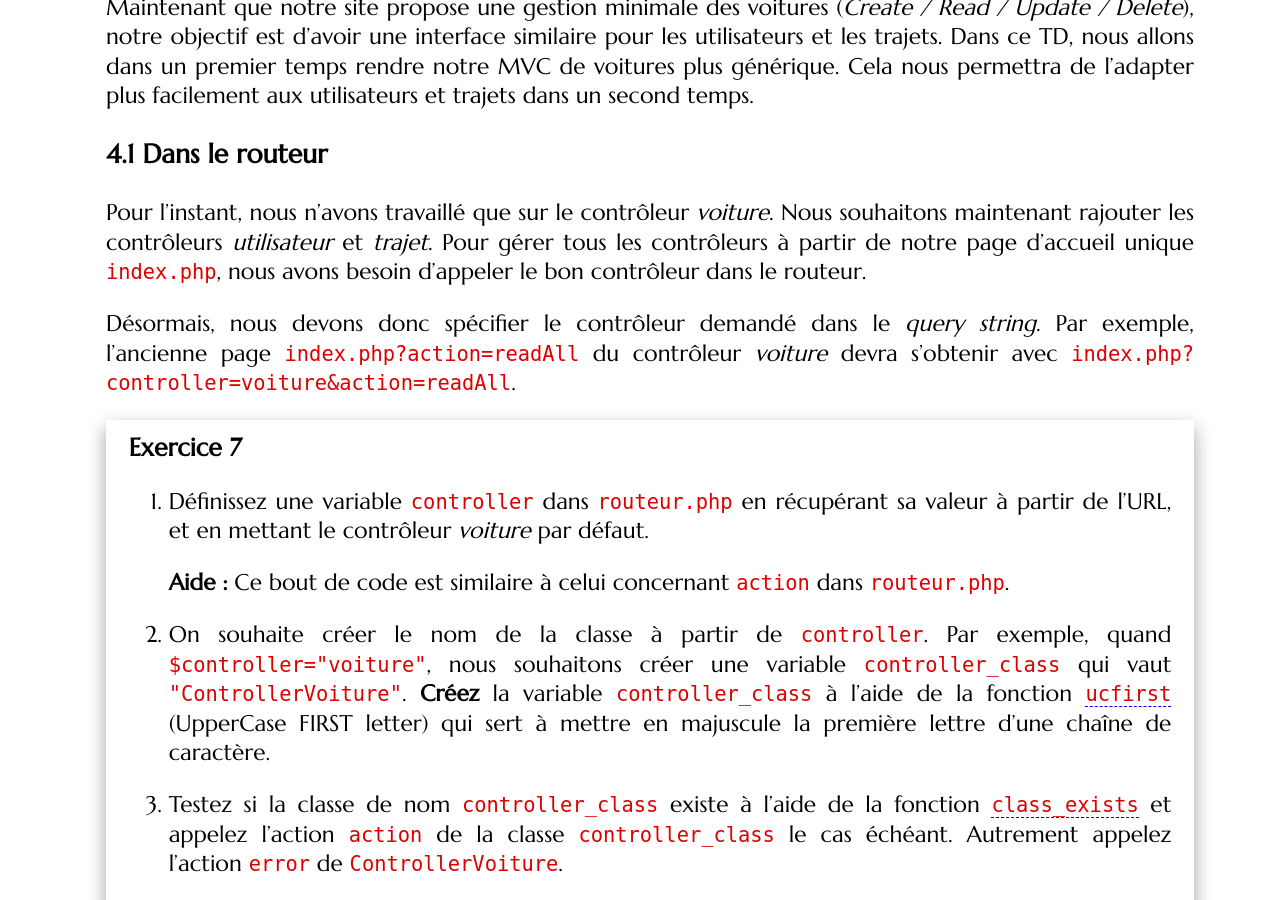
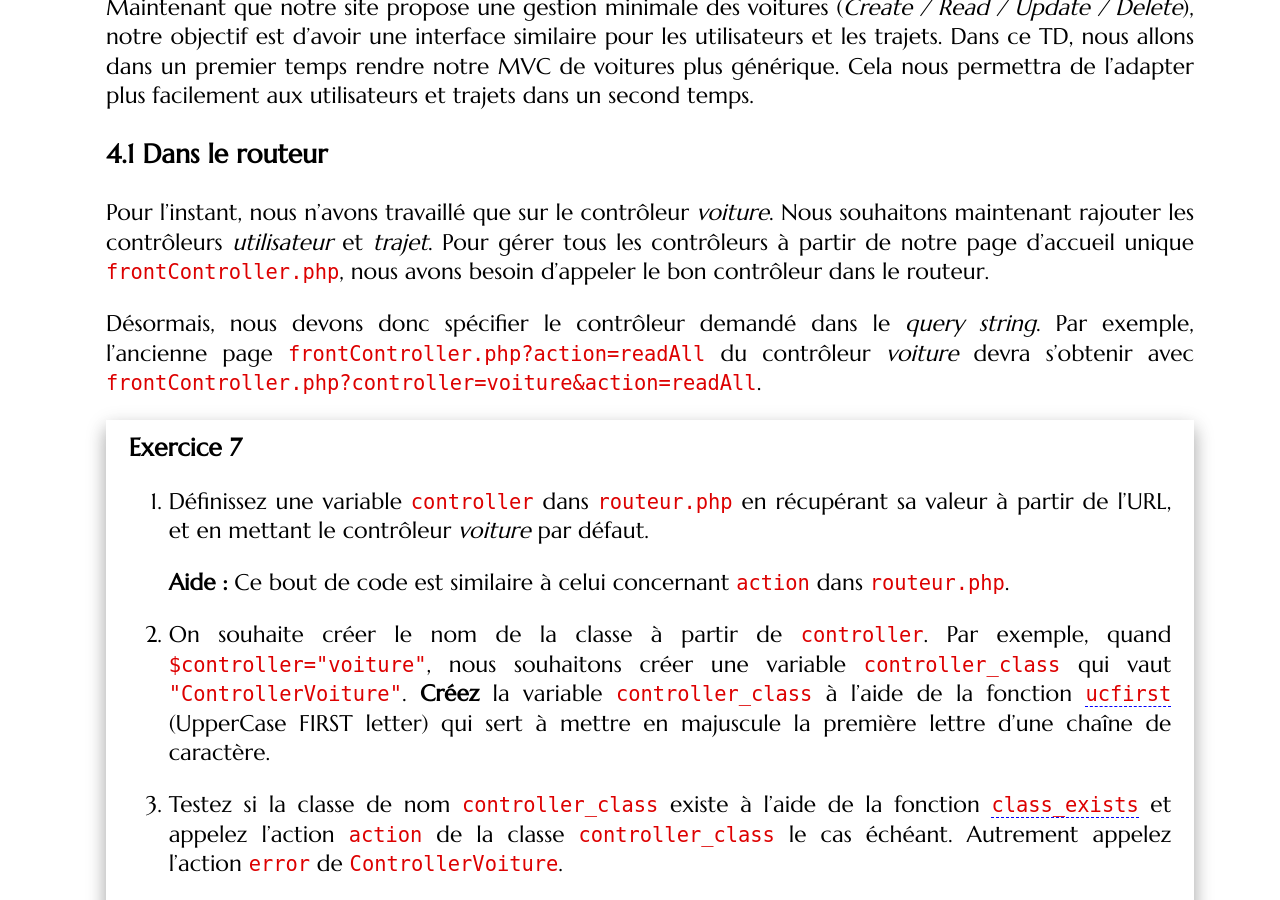
Before and after one commit to romainlebreton/R3.01-DeveloppementWeb, a Jekyll site: the page built from tutorials/tutorial6.md, in a window 1280 px wide and 900 px high, scrolled down 6103 px. Built offline with Jekyll 4.4.1, drawn with Linux system fonts in a browser that asks for light colours; some web fonts are replaced; some of the changed text lies outside the part shown.

Commit message:
index.php -> frontController.php

```diff
--- a/tutorials/tutorial6.md
+++ b/tutorials/tutorial6.md
@@ -40,8 +40,8 @@ Ce TD présuppose que vous avez fini [le TD précédent](tutorial5.html).
 ## Amélioration du routeur
 
 On veut rajouter un comportement par défaut pour la page d'accueil ; nous allons
-faire en sorte qu'un utilisateur qui arrive sur `index.php` voit la même page
-que s'il était arrivé sur `index.php?action=readAll`.
+faire en sorte qu'un utilisateur qui arrive sur `frontController.php` voit la même page
+que s'il était arrivé sur `frontController.php?action=readAll`.
 
 #### Action par défaut
 
@@ -53,7 +53,7 @@ que s'il était arrivé sur `index.php?action=readAll`.
    `$_GET['action']` a été initialisée, ce qui est le cas si et seulement si une
    variable `action` a été donnée dans l'URL.
 
-1. Testez votre site en appelant `index.php` sans action.
+1. Testez votre site en appelant `frontController.php` sans action.
 
 **Note :** De manière générale, il ne faut jamais lire un `$_GET['action']`
   avant d'avoir vérifié s'il était bien défini avec un `isset(...)` sous peine
@@ -67,7 +67,7 @@ doit marcher sans paramètre.
 
 <!-- **Note :** que vous pouvez aussi y accéder avec l'adresse
 [http://webinfo.iutmontp.univ-montp2.fr/~votre_login/TD5/](http://webinfo.iutmontp.univ-montp2.fr/~votre_login/TD5/) :
-Apache ouvre directement les pages `index.html` ou `index.php` d'un répertoire
+Apache ouvre directement les pages `index.html` ou `frontController.php` d'un répertoire
 si elles existent. -->
 
 #### Vérification de l'action
@@ -305,12 +305,12 @@ l'adapter plus facilement aux utilisateurs et trajets dans un second temps.
 
 Pour l'instant, nous n'avons travaillé que sur le contrôleur *voiture*. Nous
 souhaitons maintenant rajouter les contrôleurs *utilisateur* et *trajet*. Pour
-gérer tous les contrôleurs à partir de notre page d'accueil unique `index.php`,
+gérer tous les contrôleurs à partir de notre page d'accueil unique `frontController.php`,
 nous avons besoin d'appeler le bon contrôleur dans le routeur.
 
 Désormais, nous devons donc spécifier le contrôleur demandé dans le *query
-string*. Par exemple, l'ancienne page `index.php?action=readAll` du contrôleur
-*voiture* devra s'obtenir avec `index.php?controller=voiture&action=readAll`.
+string*. Par exemple, l'ancienne page `frontController.php?action=readAll` du contrôleur
+*voiture* devra s'obtenir avec `frontController.php?controller=voiture&action=readAll`.
 
 <div class="exercise">
 
```
